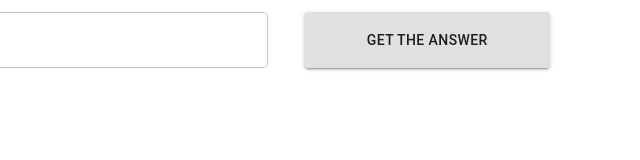
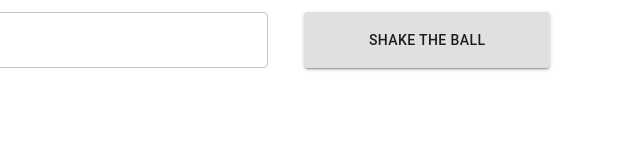
Before and after one commit to GunsterJ/magic-meme-ball, a Gatsby site: page / in a window 1280 px wide. Shown: the full height of the page, 640-1280 px from the left. Built offline with nearby package versions, Linux system fonts and the light colour scheme; Gatsby itself is replaced by a stand-in of ours.

Commit message:
Added button prop to UserInput

```diff
--- a/src/components/UserInput/UserInput.js
+++ b/src/components/UserInput/UserInput.js
@@ -14,7 +14,7 @@ const UserInput = (props) => {
                startAdornment: <InputAdornment position="start">{ props.adornment }</InputAdornment>,
             }}
          />
-         <Button variant='contained'>Get the answer</Button>
+         <Button variant='contained'>{ props.button }</Button>
       </Container>
    )
 }
--- a/src/pages/index.js
+++ b/src/pages/index.js
@@ -9,6 +9,7 @@ const IndexPage = () => (
     <UserInput
       label='Ask the magic meme ball a polar question'
       adornment='Oh, magic meme ball'
+      button='shake the ball'
     />
   </Layout>
 )
```
